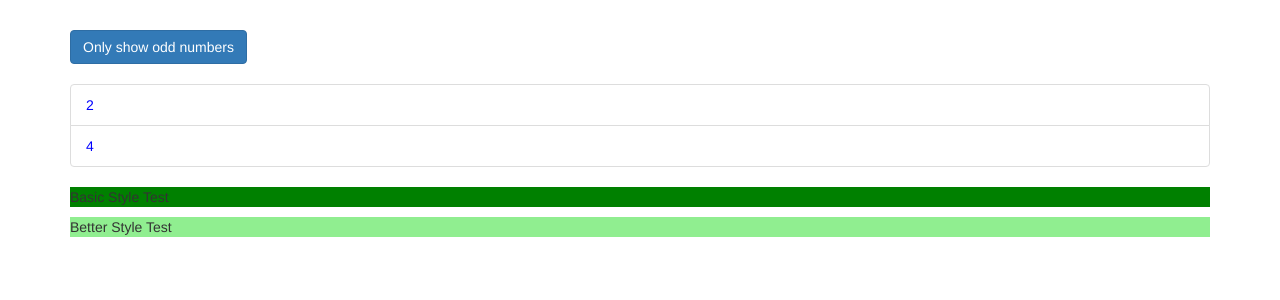
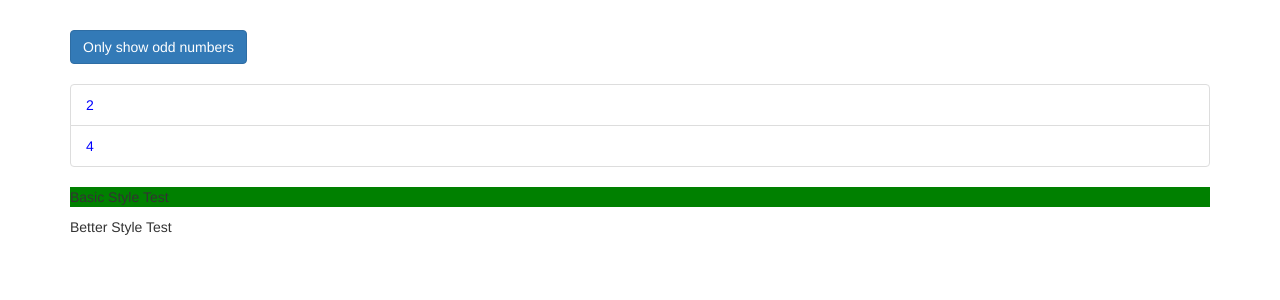
Before and after one commit to jsf2184/angular-directives-example, an Angular app: page / in a window 1280 px wide. Shown: the top 300 px of the page. Built offline with nearby package versions, Linux system fonts and the light colour scheme.

Commit message:
Add property binding to custom directive

```diff
--- a/src/app/app.component.html
+++ b/src/app/app.component.html
@@ -27,8 +27,15 @@
           </li>
         </div>
       </ul>
+
       <p appBasicHighlight>Basic Style Test</p>
-      <p appBetterHighlight>Better Style Test</p>
+
+      <p appBetterHighlight
+      mouseDownColor='orange'
+      [mouseEnterColor]="'pink'"
+      >
+        Better Style Test
+      </p>
       <ng-template [ngIf]="onlyOdd">
         <p>Only odd</p>
       </ng-template>
--- a/src/app/better-highlight/better-highlight.directive.ts
+++ b/src/app/better-highlight/better-highlight.directive.ts
@@ -1,28 +1,51 @@
-import {Directive, ElementRef, HostListener, OnInit, Renderer2} from '@angular/core';
+import {Directive, ElementRef, HostBinding, HostListener, Input, OnInit, Renderer2} from '@angular/core';
 
 @Directive({
   selector: '[appBetterHighlight]'
 })
 export class BetterHighlightDirective implements OnInit {
+  // On the element that this directive is on, bind the style backgroundColor to this string.
+  @HostBinding('style.backgroundColor') backgroundColor: string;
+
+  // We can make the various colors associated with this directive be settable properties.
+  @Input() defaultColor = 'transparent';
+  @Input() mouseDownColor = 'lightblue';
+  @Input() mouseEnterColor = 'yellow';
+
 
   constructor(private elementRef: ElementRef, private renderer: Renderer2) { }
 
   ngOnInit(): void {
-    this.renderer.setStyle(this.elementRef.nativeElement,
-      'background-color',
-      'lightgreen');
+    this.backgroundColor = this.defaultColor;
+  }
+
+  @HostListener('mouseenter') onMouseEnter(eventData: Event) {
+    // set the style with the bound property
+    console.log('BetterHighlightDirective.onMouseEnter(): ' + eventData);
+    this.backgroundColor = this.mouseEnterColor;
   }
 
   @HostListener('mousedown') onMouseDown(eventData: Event) {
+    console.log('BetterHighlightDirective.onMouseDown(): ' + eventData);
+    // set the style with the renderer
     this.renderer.setStyle(this.elementRef.nativeElement,
       'background-color',
-      'lightblue');
+      this.mouseDownColor);
   }
 
   @HostListener('mouseup') onMouseUp(eventData: Event) {
+    console.log('BetterHighlightDirective.onMouseUp(): ' + eventData);
+    // set the style with the renderer
     this.renderer.setStyle(this.elementRef.nativeElement,
       'background-color',
-      'lightgreen');
+      this.mouseEnterColor);
+  }
+
+
+  @HostListener('mouseleave') onMouseLeave(eventData: Event) {
+    // set the style with the bound property
+    console.log('BetterHighlightDirective.onMouseLeave(): ' + eventData);
+    this.backgroundColor = this.defaultColor;
   }
 
 }
```
